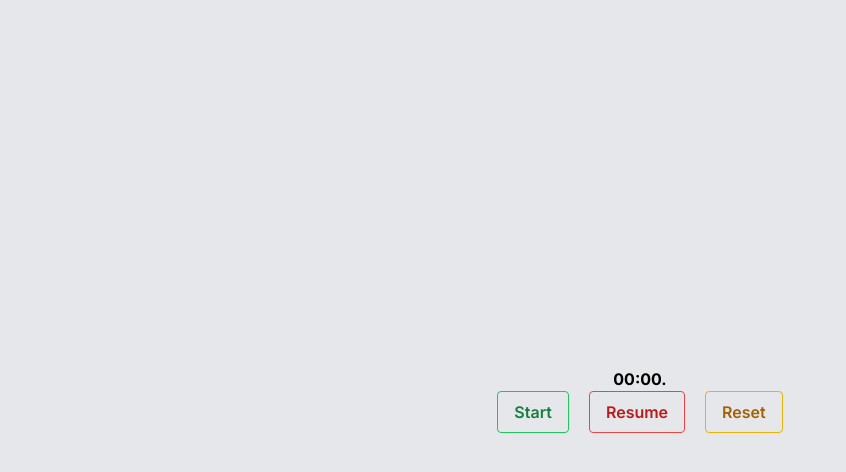
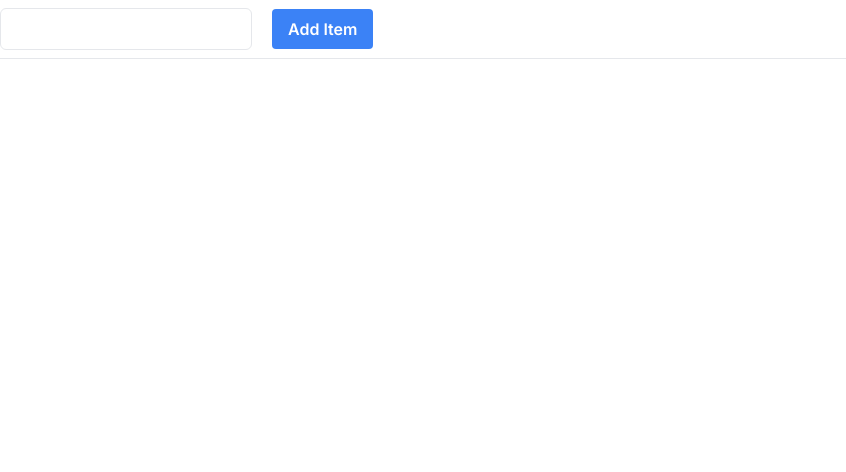
Before and after one commit to imrulkayessifat/reactjs-challenges, a Next.js app: page / in a window 1280 px wide. Shown: the top 472 px of the page, without its empty margins (0-846 px from the left). Built offline with nearby package versions, Linux system fonts and the light colour scheme.

Commit message:
useState todo challenge

```diff
--- a/app/page.tsx
+++ b/app/page.tsx
@@ -1,55 +1,36 @@
 'use client'
+import { todo } from 'node:test';
 import { useState, useEffect } from 'react'
 
 export default function Home() {
-  const [isActive, setIsActive] = useState(false);
-  const [isPaused, setIsPaused] = useState(true);
-  const [time, setTime] = useState(0);
+  const [name, setName] = useState<string>('');
+  const [arrayState, setArrayState] = useState<string[]>([]);
 
-  useEffect(() => {
-    let interval = null;
-
-    if (isActive && isPaused === false) {
-      interval = setInterval(() => {
-        setTime((time) => time + 10);
-      }, 10);
-    } else {
-      clearInterval(interval);
-    }
-    return () => {
-      clearInterval(interval);
-    };
-  }, [isActive, isPaused]);
-
-  const handleStart = () => {
-    setIsActive(true);
-    setIsPaused(false);
+  const addItem = (item: string) => {
+    setArrayState([...arrayState, item]);
+    setName('');
   };
 
-  const handlePauseResume = () => {
-    setIsPaused(!isPaused);
-  };
-
-  const handleReset = () => {
-    setIsActive(false);
-    setTime(0);
+  const removeItem = (index: number) => {
+    const newArray = arrayState.filter((_, i) => i !== index);
+    setArrayState(newArray);
   };
 
   return (
-    <div className='h-screen bg-gray-200 w-full flex flex-col justify-center items-center'>
-      <div className='flex flex-row'>
-        <span className="font-bold">
-          {("0" + Math.floor((time / 60000) % 60)).slice(-2)}:
-        </span>
-        <span className="font-bold">
-          {("0" + Math.floor((time / 1000) % 60)).slice(-2)}.
-        </span>
+    <div>
+
+      <div className="flex items-center border-b py-2">
+        <input value={name} onChange={(e) => setName(e.target.value)} className="border rounded-md p-2 focus:outline-none focus:ring focus:border-blue-300" type="text" aria-label="Full name" />
+        <button className='bg-blue-500 hover:bg-blue-600 text-white font-semibold py-2 px-4 ml-5 rounded focus:outline-none focus:ring focus:border-blue-300' onClick={() => addItem(name)}>Add Item</button>
       </div>
-      <div>
-        <button className='mr-5 bg-transparent hover:bg-green-500 text-green-700 font-semibold hover:text-white py-2 px-4 border border-green-500 hover:border-transparent rounded' onClick={handleStart}>Start</button>
-        <button className='mr-5 bg-transparent hover:bg-red-500 text-red-700 font-semibold hover:text-white py-2 px-4 border border-red-500 hover:border-transparent rounded' onClick={handlePauseResume}>{isPaused ? "Resume" : "Pause"}</button>
-        <button className='bg-transparent hover:bg-yellow-500 text-yellow-700 font-semibold hover:text-white py-2 px-4 border border-yellow-500 hover:border-transparent rounded' onClick={handleReset}>Reset</button>
-      </div>
+      <ul>
+        {arrayState.map((item, index) => (
+          <li className='flex m-3' key={index}>
+            <p className='text-gray-700 text-base leading-6'>{item}</p>
+            <button className='bg-red-500 hover:bg-red-600 text-white font-semibold py-2 px-4 ml-5 rounded focus:outline-none focus:ring focus:border-red-300' onClick={() => removeItem(index)}>Remove</button>
+          </li>
+        ))}
+      </ul>
     </div>
   )
 }
```
